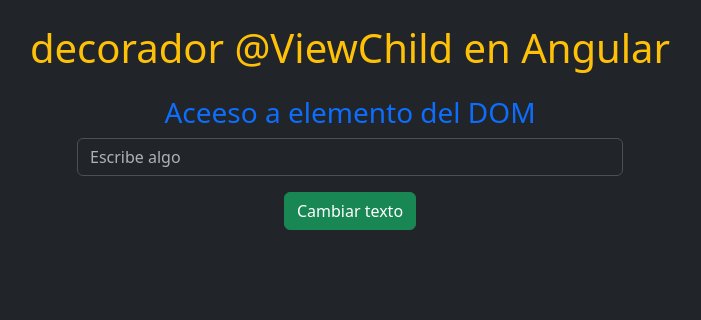
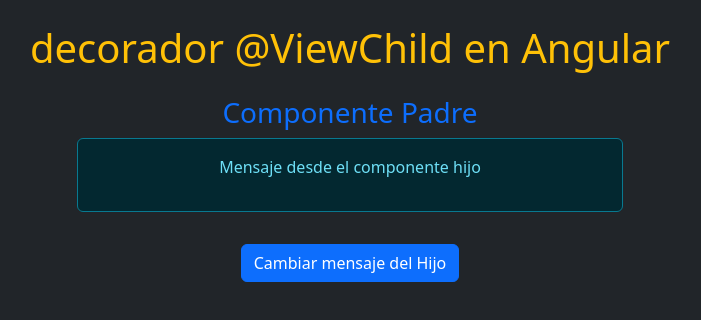
Before and after one commit to tavogus007/UDEMY_Angular, an Angular app: page / in a window 1280 px wide. Shown: the top 320 px of the page, without its empty margins (290-991 px from the left). Built offline with nearby package versions, Linux system fonts and the light colour scheme.

Commit message:
Feat: :art: @Viewchild component, from the father

```diff
--- a/src/app/app.component.html
+++ b/src/app/app.component.html
@@ -1,7 +1,7 @@
 <section>
   <div class="container text-center">
     <h1 class="text-center text-warning my-4">{{ title }}</h1>
-    <!-- <app-hijo/> -->
-    <app-view-child/>
+
+    <app-reto-sec6/>
   </div>
 </section>
--- a/src/app/app.component.ts
+++ b/src/app/app.component.ts
@@ -1,9 +1,10 @@
 import { Component } from '@angular/core';
 import { ViewChildComponent } from './view-child/view-child.component';
+import { RetoSec6Component } from './reto-sec6/reto-sec6.component';
 @Component({
   selector: 'app-root',
   standalone: true,
-  imports: [ViewChildComponent],
+  imports: [ RetoSec6Component ],
   templateUrl: './app.component.html',
   styleUrl: './app.component.css',
 })
--- a/src/app/reto-sec6/hijo/hijo.component.html
+++ b/src/app/reto-sec6/hijo/hijo.component.html
@@ -1,17 +1,3 @@
-<div class="container mt-5">
-    <div class="d-flex justify-content-center">
-        <div class="w-50">
-            <div class="mb-3 d-flex align-items-center">
-                <label for="operadorA" class="form-label me-2 text-nowrap">Operador A</label>
-                <input type="number" id="operadorA" class="form-control text-center" [(ngModel)]="operadorA">
-            </div>
-
-            <div class="mb-3 d-flex align-items-center">
-                <label for="operadorB" class="form-label me-2 text-nowrap">Operador B</label>
-                <input type="number" id="operadorB" class="form-control text-center" [(ngModel)]="operadorB">
-            </div>
-        </div>
-    </div>
-    <button class="btn btn-primary" (click)="sumar()">SUMAR</button>
-
+<div class="alert alert-info w-50 mx-auto">
+    <p>{{ mensaje }}</p>
 </div>
--- a/src/app/reto-sec6/hijo/hijo.component.ts
+++ b/src/app/reto-sec6/hijo/hijo.component.ts
@@ -9,13 +9,9 @@
   styleUrl: './hijo.component.css'
 })
 export class HijoComponent {
-  @Output() resultado = new EventEmitter<number>();
+  mensaje: string = "Mensaje desde el componente hijo";
 
-  operadorA :number = 0;
-  operadorB: number = 0;
-  // resultado: number = 0;
-
-  sumar(){
-    this.resultado.emit(this.operadorA + this.operadorB);
+  cambiarMensaje(nuevoMensaje: string){
+    this.mensaje = nuevoMensaje
   }
 }
--- a/src/app/reto-sec6/reto-sec6.component.html
+++ b/src/app/reto-sec6/reto-sec6.component.html
@@ -1,12 +1,5 @@
 <div class="container">
-    <div class="justify-content-center mt-3">
-
-        <app-hijo (resultado)="sumaRecibida($event)"/>
-        <app-resultado [ressultadoHijo] = res_padre/>
-
-    <div class="mt-3">
-
-    </div>
-
-
+    <h3 class="text-primary">Componente Padre</h3>
+    <app-hijo/>
+    <button class="btn btn-primary mt-3" (click)="cambiarMensajeHijo()">Cambiar mensaje del Hijo</button>
 </div>
--- a/src/app/reto-sec6/reto-sec6.component.ts
+++ b/src/app/reto-sec6/reto-sec6.component.ts
@@ -1,20 +1,18 @@
-import { Component } from '@angular/core';
+import { Component, ViewChild } from '@angular/core';
 import { HijoComponent } from "./hijo/hijo.component";
-import { ResultadoComponent } from "../resultado/resultado.component";
-
 @Component({
   selector: 'app-reto-sec6',
   standalone: true,
-  imports: [HijoComponent, ResultadoComponent],
+  imports: [HijoComponent ],
   templateUrl: './reto-sec6.component.html',
   styleUrl: './reto-sec6.component.css'
 })
 export class RetoSec6Component {
-    res_padre: number = 0;
 
-    sumaRecibida(suma: number){
-      console.log("mensaje de prueba",suma);
+    @ViewChild(HijoComponent) componenteHijo!: HijoComponent;
 
-      this.res_padre = suma;
+    cambiarMensajeHijo(){
+      this.componenteHijo.cambiarMensaje("Mensaje actualizado desde el componente Padre")
     }
+
 };
--- a/src/app/view-child/view-child.component.ts
+++ b/src/app/view-child/view-child.component.ts
@@ -1,4 +1,4 @@
-import { Component, ElementRef, ViewChild, viewChild } from '@angular/core';
+import { Component, ElementRef, ViewChild } from '@angular/core';
 
 @Component({
   selector: 'app-view-child',
```
